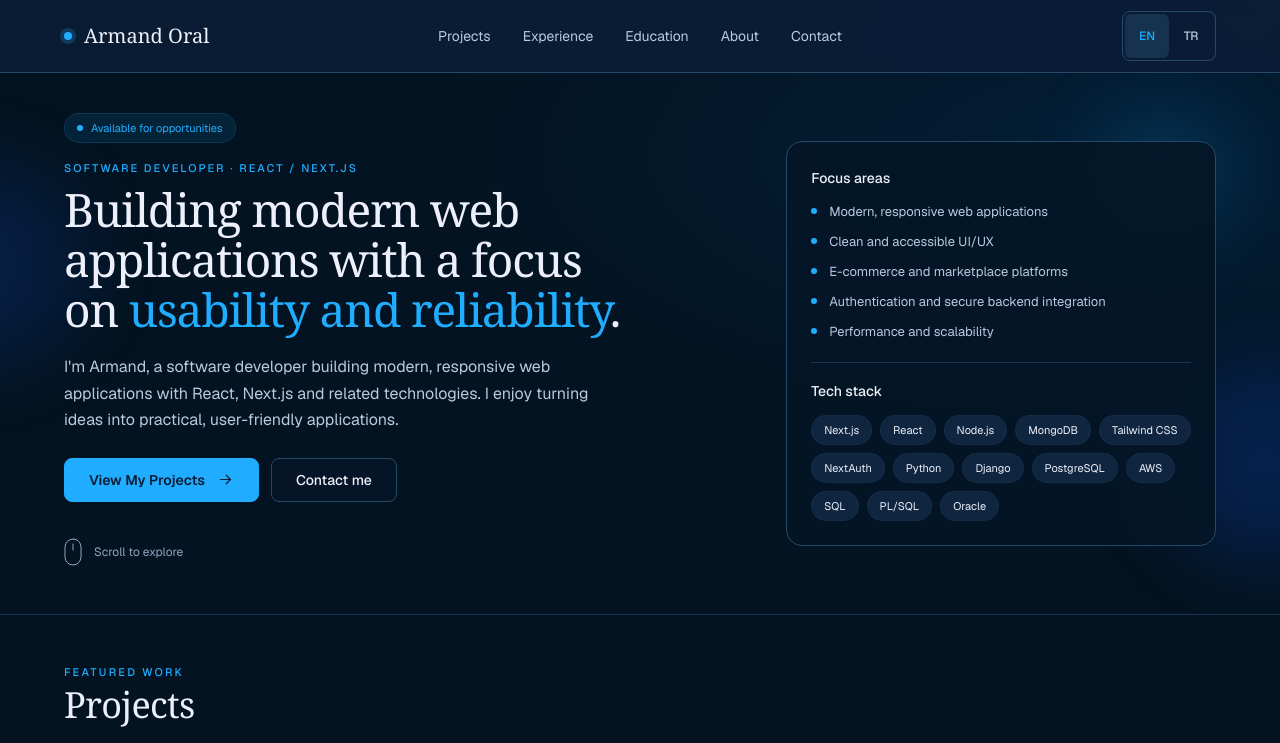
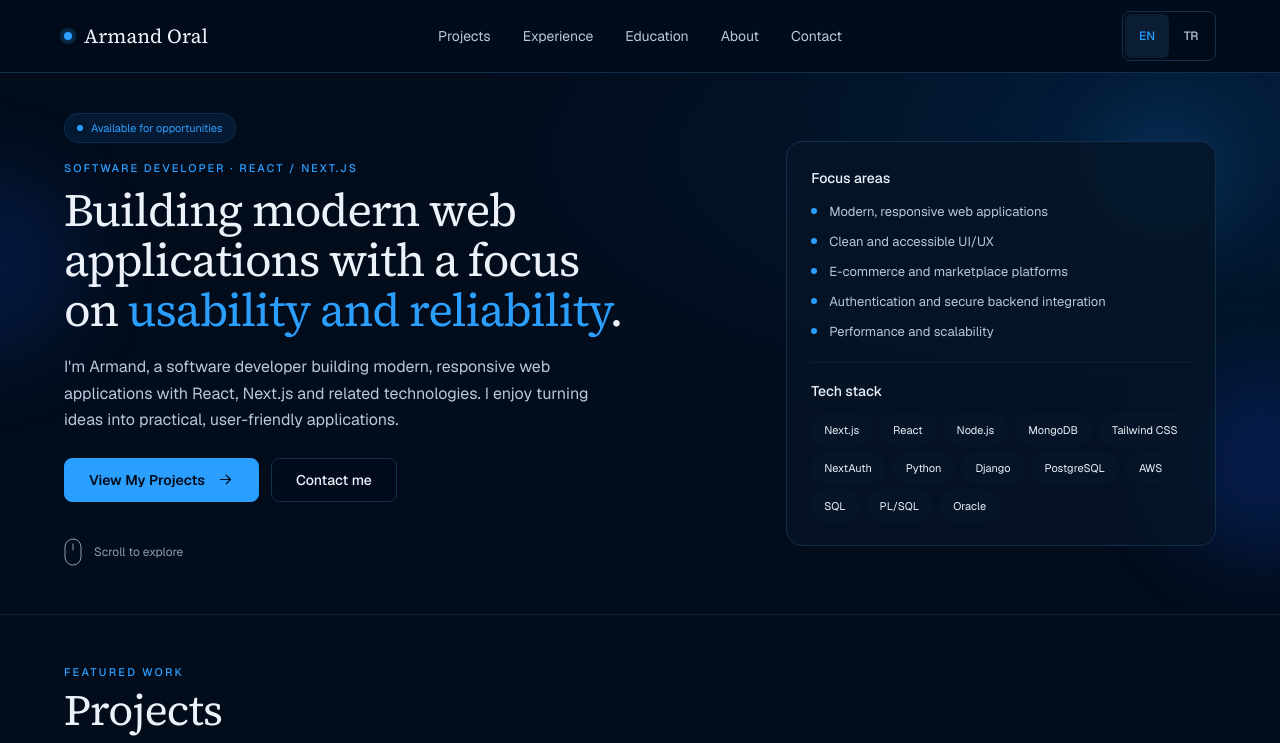
Before and after one commit to Armand2312/portfolio, a Next.js app: page /en in a window 1280 px wide. Shown: the top 743 px of the page. Built offline with nearby package versions, Linux system fonts and the light colour scheme.

Commit message:
refactor: refine design foundation to match reference mockups

```diff
--- a/app/[locale]/layout.js
+++ b/app/[locale]/layout.js
@@ -1,4 +1,4 @@
-import { Geist, Geist_Mono } from "next/font/google";
+import { Geist, Geist_Mono, Source_Serif_4 } from "next/font/google";
 import "../globals.css";
 import NavBar from "@/components/layout/NavBar";
 import { getDictionary } from "@/lib/dictionaries";
@@ -12,6 +12,13 @@ const geistSans = Geist({
 const geistMono = Geist_Mono({
   variable: "--font-geist-mono",
   subsets: ["latin", "latin-ext"],
+});
+
+// Headings serif. The "opsz" axis lets large headings use the font's display cut automatically.
+const sourceSerif = Source_Serif_4({
+  variable: "--font-source-serif",
+  subsets: ["latin", "latin-ext"],
+  axes: ["opsz"],
 });
 
 export async function generateMetadata({ params }) {
@@ -31,9 +38,9 @@ export default async function RootLayout({ children, params }) {
   return (
     <html
       lang={locale}
-      className={`${geistSans.variable} ${geistMono.variable} h-full antialiased`}
+      className={`${geistSans.variable} ${geistMono.variable} ${sourceSerif.variable} antialiased`}
     >
-      <body className="min-h-full flex flex-col">
+      <body className="min-h-dvh flex flex-col">
         <NavBar locale={locale} dictionary={dictionary} />
         {children}
         <Footer locale={locale} dictionary={dictionary} />
--- a/app/globals.css
+++ b/app/globals.css
@@ -2,16 +2,17 @@
 
 :root {
   color-scheme: dark;
-  --background: #0b1d35;
-  --surface: #102640;
-  --surface-raised: #16324f;
-  --foreground: #edf0fa;
-  --secondary: #b9c9df;
-  --muted: #91a5bf;
-  --accent: #20adff;
-  --accent-hover: #64c7ff;
-  --border: #254966;
-  --divider: #1a354e;
+  /* Sampled from the reference mockups: near-black navy, cards defined mostly by their borders. */
+  --background: #020c1b;
+  --surface: #051426;
+  --surface-raised: #0a1d33;
+  --foreground: #edf2fa;
+  --secondary: #b8c8db;
+  --muted: #8b9cb3;
+  --accent: #2b9fff;
+  --accent-hover: #63baff;
+  --border: #12304b;
+  --divider: #0b2238;
 
   --container-width: 72rem;
   --container-gutter: clamp(1.25rem, 4vw, 3rem);
@@ -31,7 +32,7 @@
   --color-border: var(--border);
   --color-divider: var(--divider);
   --font-sans: var(--font-geist-sans), Arial, Helvetica, sans-serif;
-  --font-serif: Georgia, "Times New Roman", serif;
+  --font-serif: var(--font-source-serif), Georgia, "Times New Roman", serif;
   --font-mono: var(--font-geist-mono), monospace;
   --spacing-section: var(--section-spacing);
   --spacing-content: var(--content-gap);
@@ -54,8 +55,9 @@
     overflow-x: clip;
     background-color: var(--background);
     background-image:
-      radial-gradient(ellipse 40rem 30rem at 100% 0%, rgb(15 100 180 / 12%), transparent 75%),
-      radial-gradient(ellipse 30rem 40rem at 0% 65%, rgb(15 85 170 / 9%), transparent 75%);
+      radial-gradient(ellipse 45rem 35rem at 100% 0%, rgb(20 110 220 / 10%), transparent 70%),
+      radial-gradient(ellipse 35rem 45rem at 0% 55%, rgb(0 70 170 / 8%), transparent 70%),
+      radial-gradient(ellipse 40rem 30rem at 100% 90%, rgb(20 110 220 / 7%), transparent 70%);
     color: var(--foreground);
     font-family: var(--font-sans);
     font-size: 1rem;
--- a/components/sections/Hero.jsx
+++ b/components/sections/Hero.jsx
@@ -9,7 +9,7 @@ export default function Hero({ dictionary }) {
     const content = dictionary.hero;
 
     return (
-        <section id="hero" aria-labelledby="hero-heading" className="hero relative isolate overflow-hidden border-b border-divider bg-[#031321]">
+        <section id="hero" aria-labelledby="hero-heading" className="hero relative isolate overflow-hidden border-b border-divider">
             <div aria-hidden="true" className="pointer-events-none absolute inset-0 -z-10 bg-[radial-gradient(ellipse_at_90%_15%,rgb(0_118_220_/_0.12),transparent_45%)]" />
             <div aria-hidden="true" className="pointer-events-none absolute -left-28 top-24 -z-10 size-48 rounded-full bg-blue-600/15 blur-2xl" />
             <div aria-hidden="true" className="pointer-events-none absolute -right-20 bottom-14 -z-10 size-48 rounded-full bg-blue-600/20 blur-2xl" />
@@ -50,7 +50,7 @@ export default function Hero({ dictionary }) {
                     </a>
                 </div>
 
-                <div className="relative min-w-0 rounded-2xl border border-border bg-[#041626]/90 p-5 sm:p-6">
+                <div className="relative min-w-0 rounded-2xl border border-border bg-surface/80 p-5 sm:p-6">
                     <div aria-hidden="true" className="pointer-events-none absolute -right-3 -top-8 -z-10 size-32 rounded-full bg-accent/15 blur-2xl" />
                     <h2 id="hero-focus-heading" className="font-sans text-sm leading-6 font-medium tracking-normal">{content.focusTitle}</h2>
                     <ul aria-labelledby="hero-focus-heading" className="mt-3 space-y-2.5">
--- a/components/sections/Projects.jsx
+++ b/components/sections/Projects.jsx
@@ -1,14 +1,12 @@
 import { projects } from "@/data/projects";
 import ProjectCard from "../cards/ProjectCard";
+import SectionHeader from "../ui/SectionHeader";
 
 export default function Projects({ dictionary }) {
     return (
-        <section id="projects" aria-labelledby="projects-heading" className="projects bg-[#031321] py-9 sm:py-12">
+        <section id="projects" aria-labelledby="projects-heading" className="projects py-9 sm:py-12">
             <div className="portfolio-container">
-                <div className="mb-5">
-                    <p className="mb-1 text-[0.6875rem] font-medium tracking-[0.2em] text-accent uppercase">{dictionary.projects.label}</p>
-                    <h2 id="projects-heading" className="font-serif text-3xl font-normal text-foreground sm:text-4xl">{dictionary.projects.title}</h2>
-                </div>
+                <SectionHeader id="projects-heading" label={dictionary.projects.label} title={dictionary.projects.title} />
                 <div className="grid min-w-0 grid-cols-1 items-stretch gap-5 md:grid-cols-2 lg:grid-cols-3">
                     {projects.map((project) => (
                         <ProjectCard key={project.id} project={project} dictionary={dictionary} />
--- /dev/null
+++ b/components/ui/SectionHeader.jsx
@@ -0,0 +1,20 @@
+import { ArrowRight } from "lucide-react";
+
+// Shared section heading: small uppercase label, serif title, and an optional link on the right
+// (e.g. "View all projects →"). Pass the same `id` to the section's aria-labelledby.
+export default function SectionHeader({ id, label, title, action }) {
+    return (
+        <div className="mb-6 flex flex-wrap items-end justify-between gap-x-6 gap-y-2">
+            <div className="min-w-0">
+                <p className="mb-1 text-[0.6875rem] font-medium tracking-[0.2em] text-accent uppercase">{label}</p>
+                <h2 id={id} className="text-foreground">{title}</h2>
+            </div>
+            {action && (
+                <a href={action.href} className="inline-flex min-h-11 items-center gap-1.5 rounded-sm text-sm text-accent motion-safe:transition-colors hover:text-accent-hover">
+                    {action.label}
+                    <ArrowRight aria-hidden="true" size={16} strokeWidth={1.75} />
+                </a>
+            )}
+        </div>
+    );
+}
--- a/package.json
+++ b/package.json
@@ -9,6 +9,7 @@
     "lint": "eslint"
   },
   "dependencies": {
+    "lucide-react": "^1.81.0",
     "next": "16.4.6",
     "react": "19.3.0",
     "react-dom": "19.3.0"
```
Also changed, not shown: 1 other file (tests, documents, lock files or other folders).
